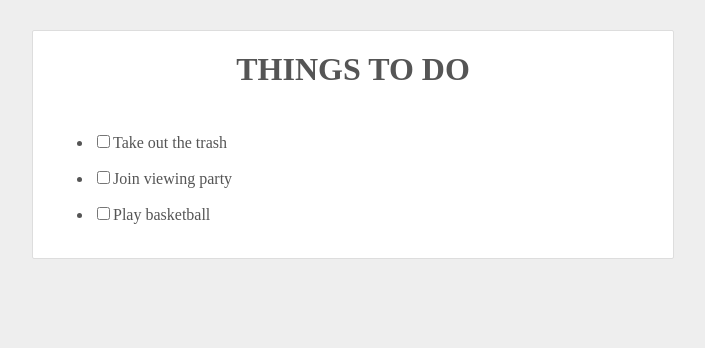
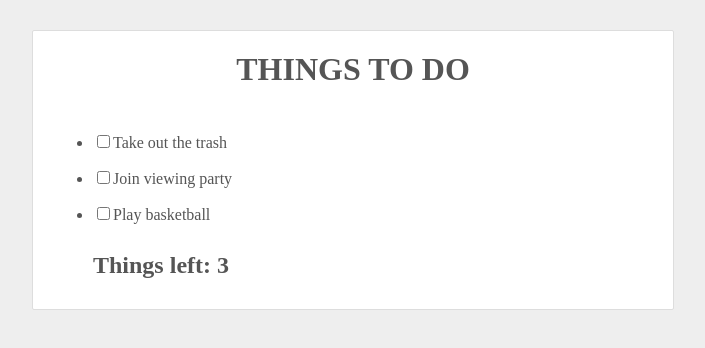
Before and after one commit to Maduro29/todo2, a React (Create React App) app: page / in a window 1280 px wide. Shown: the top 348 px of the page, without its empty margins (287-992 px from the left). Built offline with nearby package versions, Linux system fonts and the light colour scheme.

Commit message:
footer component

```diff
--- /dev/null
+++ b/src/Footer.js
@@ -0,0 +1,11 @@
+import React from "react";
+
+const Footer = (props) => {
+    const left = props.left;
+
+    return (
+        <h2>Things left: {left}</h2>
+    )
+}
+
+export default Footer;
--- a/src/TodoList.js
+++ b/src/TodoList.js
@@ -1,10 +1,12 @@
 import React from "react";
 import Header from "./Header";
 import TodoItem from "./TodoItem";
+import Footer from "./Footer";
 
 const TodoList = (props) => {
     const {title, items} = props;
     console.log(title, items);
+    let left = items.length;
 
     return (
         <div className="todolist">
@@ -13,6 +15,7 @@ const TodoList = (props) => {
                 {items.map(item =>
                     <TodoItem item={item}/>
                 )}
+            <Footer left={left}/>
             </ul>
         </div>
     )
```
